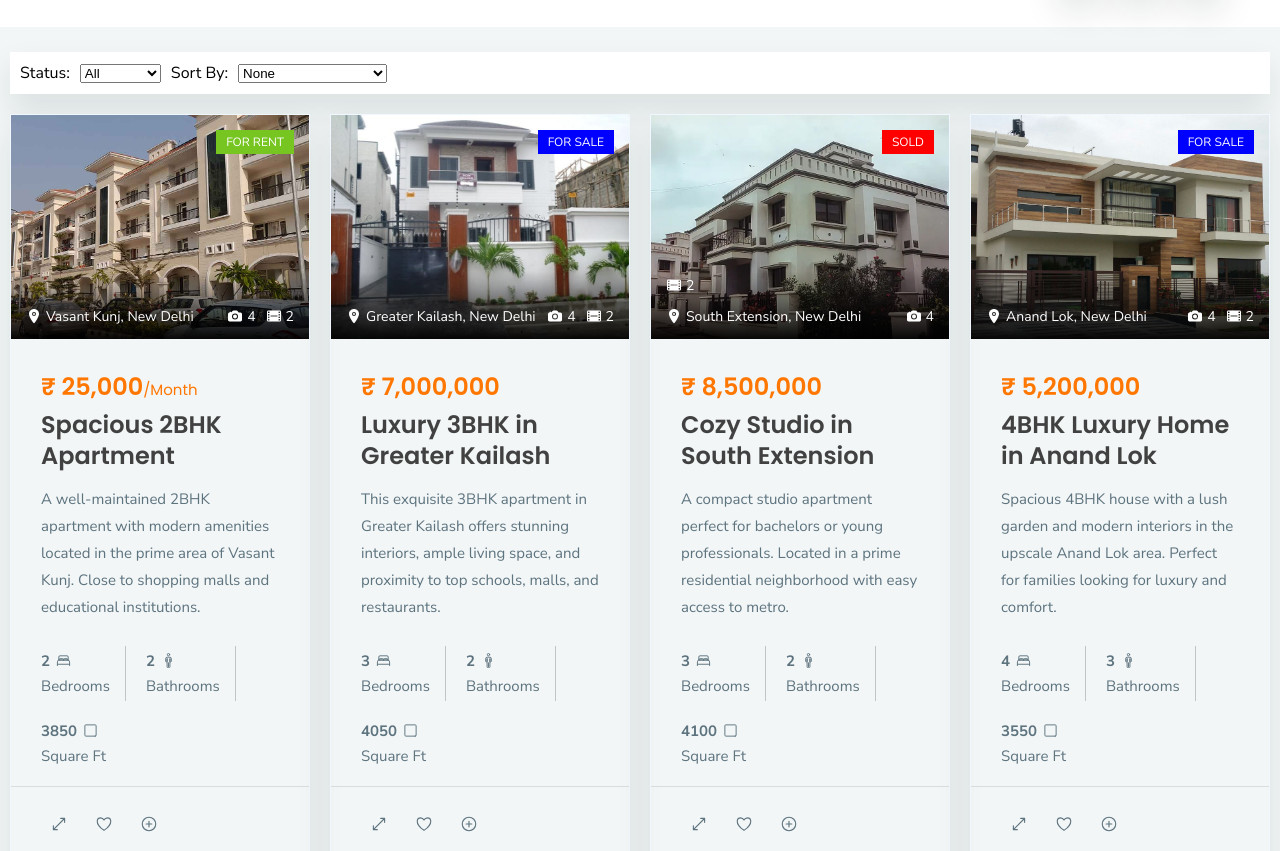
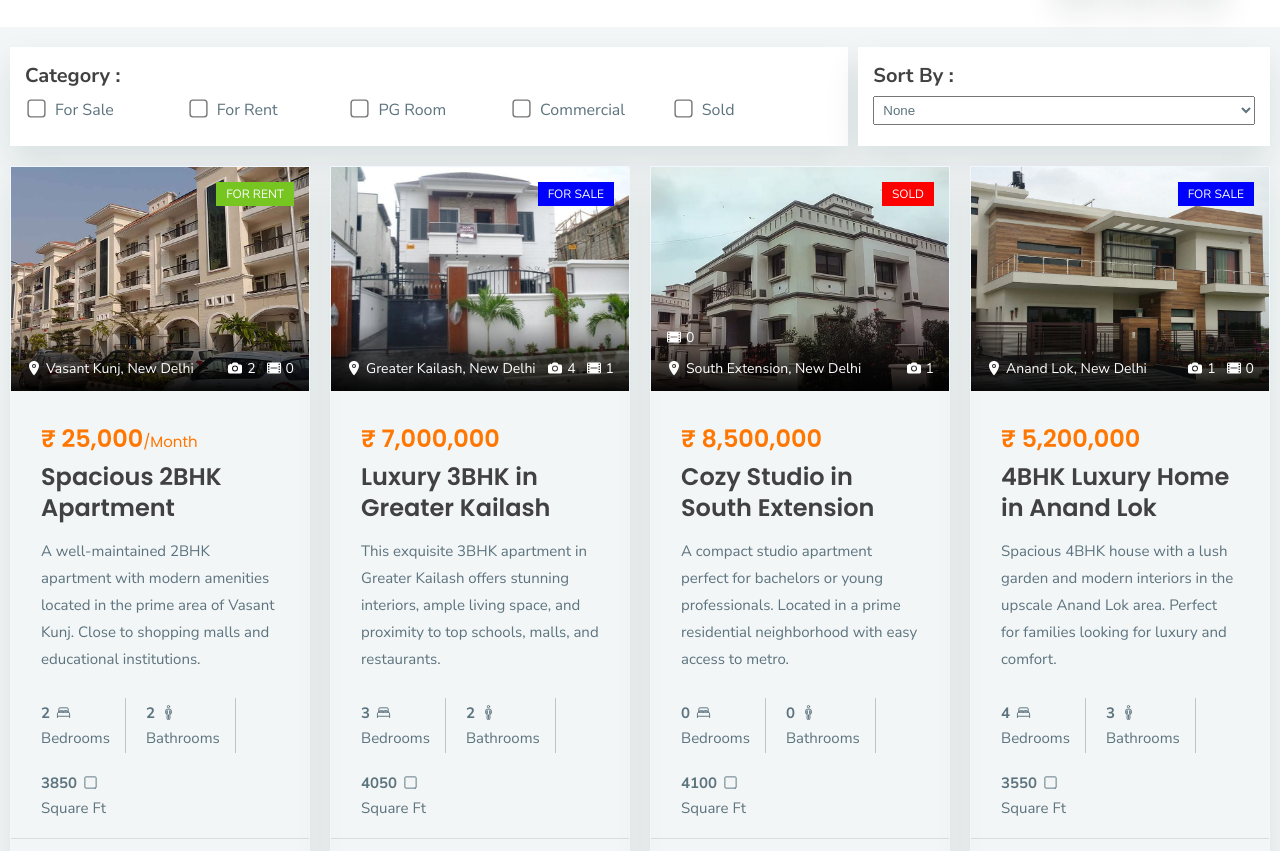
Before and after one commit to Rage8879/Dagar-Builders, a plain HTML site: page properties_listing.html in a window 1280 px wide. Shown: the part 87-938 px from the top of the page. Drawn offline with nearby package versions, Linux system fonts and the light colour scheme.

Commit message:
property_listing update

```diff
--- a/Assets/css/style.css
+++ b/Assets/css/style.css
@@ -872,28 +872,32 @@
   .property-card .card-item span { margin-top: 5px; }
 
   .card-footer {
-    padding: 15px;
+    padding: 0px;
     display: flex;
     flex-wrap: wrap-reverse;
     justify-content: space-between;
     align-items: center;
-    gap: 15px;
+    gap: 0px;
   }
 
   .card-footer-actions {
-    display: flex;
+    display: grid;
+    grid-template-columns: repeat(2, 1fr);
+    width: 100%;
+  }
+
+  .card-footer-actions-btn {
+    color: var(--cadet);
+    height: 50px;
+    display: flex;
+    justify-content: center;
     align-items: center;
     gap: 10px;
-  }
-
-  .card-footer-actions-btn {
-    background: var(--cultured-2);
-    color: var(--cadet);
-    width: 35px;
-    height: 35px;
-    display: grid;
-    place-items: center;
     font-size: 18px;
+  }
+
+  .card-footer-actions-btn ion-icon {
+    scale: 1.1;
   }
 
   .card-footer-actions-btn:is(:hover, :focus) {
@@ -1532,7 +1536,7 @@
 
     .property-card .card-content { padding-inline: 30px; }
 
-    .card-footer { padding: 20px 30px 30px; }
+    .card-footer { padding: 0px; }
 
 
 
--- a/Assets/css/style_properties_listing.css
+++ b/Assets/css/style_properties_listing.css
@@ -31,6 +31,7 @@
   justify-content: center;
 }
 
+
 main {
   background: var(--cultured-2);
 }
@@ -44,27 +45,65 @@ main {
 \*-----------------------------------*/
 
 .filters {
-  margin-top: -50px;
-  padding: 10px;
   display: grid;
+  grid-template-columns: 1fr .5fr;
+}
+
+.category {
+  padding: 15px;
   margin: 10px;
+  margin-top: 5px;
+  margin-right: 5px;
+  background: var(--white);
+  box-shadow: var(--shadow-2);
+  margin-bottom: 10px;
+}
+
+.category h2 {
+  font-size: 20px;
+  margin-bottom: 10px;
+  color: var(--black);
+}
+.category ul {
+  display: grid;
+  grid-template-columns: repeat(auto-fit, minmax(120px, 1fr));
+  list-style: none;
+  padding: 0;
+}
+.category ul li {
+  margin-bottom: 10px;
+  margin-left: 5px;
+  font-size: 16px;
+  color: var(--cadet);
+}
+.category ul li input {
+  margin-right: 8px;
+  scale: 1.4;
+  color: var(--cadet);
+}
+
+.sortBy {
+  padding: 15px;
+  margin: 10px;
+  margin-top: 5px;
+  margin-left: 5px;
+  margin-bottom: 10px;
   gap: 10px;
   background: var(--white);
   box-shadow: var(--shadow-2);
 }
 
-.filters select {
+.sortBy select {
   margin-top: -10px;
+  color: var(--cadet);
+  width: 100%;
+  padding: 5px;
 }
 
-@media (min-width: 430px) {
-  .filters {
-    display: flex;
-    align-items: center;
-  }
-  .filters select {
-    margin-top: 0px;
-  }
+.sortBy h2 {
+  font-size: 20px;
+  margin-bottom: 10px;
+  color: var(--black);
 }
 
 @media (min-width: 600px) {
--- a/Assets/css/style_property_info.css
+++ b/Assets/css/style_property_info.css
@@ -1,30 +1,32 @@
+main {
+    padding: 20px;
+    background-color: var(--cultured-2);
+}
+
 .container-main {
     display: flex;
     flex-direction: column;
-    padding: 0px;
+    padding-left: 0px;
+    padding-right: 0px;
     gap: 20px;
 }
 
 @media (min-width: 768px) {
     .container-main {
-        flex-direction: row;
-        gap: 20px;
+        display: block;
+        padding-left: 180px;
+        padding-right: 180px;
     }
 }
 
 .image-section {
     flex: 2;
     text-align: center;
-    padding: 20px;
-    background-color: #fff;
-    border-radius: 10px;
+    border-radius: 2px;
     box-shadow: 0 4px 8px rgba(0, 0, 0, 0.1);
-    height: 300px; /* Fixed height */
-    width: 400px; /* Fixed width for all views */
+    height: auto; /* Fixed height */
+    width: auto; /* Fixed width for all views */
     overflow: hidden; /* Ensure content fits within the fixed size */
-    display: flex;
-    align-items: center;
-    justify-content: center;
     position: relative;
     background-color: #f0f0f0; /* Background color for leftover space */
     margin: 0 auto; /* Center align */
@@ -35,7 +37,7 @@
     width: 100%; /* Maintain aspect ratio */
     height: 100%; /* Maintain aspect ratio */
     object-fit: cover; /* Ensure the image covers the entire section */
-    border-radius: 10px;
+    border-radius: 2px;
 }
 
 .nav-button {
@@ -47,7 +49,7 @@
     border: none;
     padding: 10px;
     cursor: pointer;
-    border-radius: 50%;
+    border-radius: 2px;
     z-index: 1;
 }
 
@@ -65,10 +67,8 @@
 
 .details-section {
     flex: 1;
+    border-bottom: 1px solid #ddd;
     padding: 20px;
-    background-color: #fff;
-    border-radius: 10px;
-    box-shadow: 0 4px 8px rgba(0, 0, 0, 0.1);
 }
 
 @media (max-width: 767px) {
@@ -102,7 +102,7 @@
     height: 60px;
     border: 1px solid #ddd;
     cursor: pointer;
-    border-radius: 5px;
+    border-radius: 2px;
     transition: transform 0.3s;
 }
 
@@ -148,12 +148,6 @@
     padding: 20px;
     gap: 20px;
     background-color: #f9f9f9;
-    border-radius: 10px;
+    border-radius: 5px;
     box-shadow: 0 4px 8px rgba(0, 0, 0, 0.1);
 }
-
-@media (min-width: 768px) {
-    .property-info-container {
-        flex-direction: column;
-    }
-}
--- a/Assets/js/script_properties_listing.js
+++ b/Assets/js/script_properties_listing.js
@@ -90,12 +90,16 @@ document.addEventListener('DOMContentLoaded', async function() {
 
     function applyFiltersAndSort() {
         const sortBy = document.getElementById('sortBy').value;
-        const filterStatus = document.getElementById('filterStatus').value;
+        const filterStatus = Array.from(document.querySelectorAll('#filterStatus input[type="checkbox"]:checked')).map(checkbox => checkbox.value);
 
         // Apply filtering based on status
-        filteredProperties = properties.filter(property =>
-            (filterStatus === 'all' || property.status === filterStatus)
-        );
+        if (filterStatus.length === 0) {
+            filteredProperties = properties; // No filters applied, show all properties
+        } else {
+            filteredProperties = properties.filter(property =>
+                filterStatus.includes(property.status)
+            );
+        }
 
         // Apply sorting if sortBy is not "none"
         if (sortBy !== 'none') {
@@ -126,7 +130,9 @@ document.addEventListener('DOMContentLoaded', async function() {
 
     // Event listeners for filters and pagination
     document.getElementById('sortBy').addEventListener('change', applyFiltersAndSort);
-    document.getElementById('filterStatus').addEventListener('change', applyFiltersAndSort);
+    document.querySelectorAll('#filterStatus input[type="checkbox"]').forEach(checkbox => {
+        checkbox.addEventListener('change', applyFiltersAndSort);
+    });
     document.getElementById('prevPage').addEventListener('click', function() {
         if (currentPage > 1) {
             currentPage--;
--- a/Assets/js/script_propertycards.js
+++ b/Assets/js/script_propertycards.js
@@ -7,6 +7,13 @@ function renderPropertyCards(properties, containerId) {
 
     properties.forEach(property => {
         const propertyElement = document.createElement('li');
+
+        // Count the number of images and videos
+        const imageKeys = Object.keys(property).filter(key => key.startsWith('image'));
+        const videoKeys = Object.keys(property).filter(key => key.startsWith('video'));
+        const imageCount = imageKeys.length;
+        const videoCount = videoKeys.length;
+
         propertyElement.innerHTML = `
             <div class="property-card">
                 <figure class="card-banner">
@@ -29,11 +36,11 @@ function renderPropertyCards(properties, containerId) {
                         </button>
                         <button class="banner-actions-btn">
                             <ion-icon name="camera"></ion-icon>
-                            <span>4</span>
+                            <span>${imageCount}</span>
                         </button>
                         <button class="banner-actions-btn">
                             <ion-icon name="film"></ion-icon>
-                            <span>2</span>
+                            <span>${videoCount}</span>
                         </button>
                     </div>
                 </figure>
@@ -68,13 +75,10 @@ function renderPropertyCards(properties, containerId) {
                 <div class="card-footer">
                     <div class="card-footer-actions">
                         <button class="card-footer-actions-btn">
-                            <ion-icon name="resize-outline"></ion-icon>
-                        </button>
-                        <button class="card-footer-actions-btn">
                             <ion-icon name="heart-outline"></ion-icon>
                         </button>
                         <button class="card-footer-actions-btn">
-                            <ion-icon name="add-circle-outline"></ion-icon>
+                            <ion-icon name="call-outline"></ion-icon>
                         </button>
                     </div>
                 </div>
@@ -86,5 +90,5 @@ function renderPropertyCards(properties, containerId) {
 
 // Function to redirect to property info page
 window.redirectToPropertyInfo = function(propertyId) {
-    window.location.href = `property_info.html?id=${propertyId}`;
+    window.location = `property_info.html?id=${propertyId}`;
 };
--- a/Assets/json/properties.json
+++ b/Assets/json/properties.json
@@ -36,8 +36,8 @@
         "status": "sold",
         "image": "./Assets/images/property1.jpg",
         "location": "South Extension, New Delhi",
-        "bedrooms": 3,
-        "bathrooms": 2,
+        "bedrooms": 0,
+        "bathrooms": 0,
         "description": "A compact studio apartment perfect for bachelors or young professionals. Located in a prime residential neighborhood with easy access to metro."
     },
     {
--- a/properties_listing.html
+++ b/properties_listing.html
@@ -152,16 +152,20 @@
 
       <section class="property" id="property">
 
-        <div class="filters">
-          <label for="filterStatus">Status:</label>
-          <select id="filterStatus">
-              <option value="all">All</option>
-              <option value="forSale">For Sale</option>
-              <option value="forRent">For Rent</option>
-              <option value="PG Room">PG Room</option>
-              <option value="sold">Sold</option>
-          </select>
-          <label for="sortBy">Sort By:</label>
+      <div class="filters">
+        <div class="category">
+          <h2>Category :</h2>
+          <ul id="filterStatus">
+              <li><input type="checkbox" value="forSale"/> For Sale</li>
+              <li><input type="checkbox" value="forRent"/> For Rent</li>
+              <li><input type="checkbox" value="PG Room"/> PG Room</li>
+              <li><input type="checkbox" value="commercial"/> Commercial</li>
+              <li><input type="checkbox" value="sold"/> Sold</li>
+          </ul>
+        </div>
+
+        <div class="sortBy">
+          <h2 for="sortBy">Sort By :</h2>
           <select id="sortBy">
               <option value="none">None</option>
               <option value="priceAsc">Price (Low to High)</option>
@@ -169,8 +173,8 @@
               <option value="areaAsc">Area (Small to Large)</option>
               <option value="areaDesc">Area (Large to Small)</option>
           </select>
+        </div>
       </div>
-
       <ul id="propertyList" class="propertyList"></ul>
       </section>
 
```
Also changed, not shown: Assets/css/style_form.css (+7 -0 lines), Assets/js/script_search_results.js (+23 -10 lines), property_info.html (+2 -1 lines), search_results.html (+15 -10 lines).
